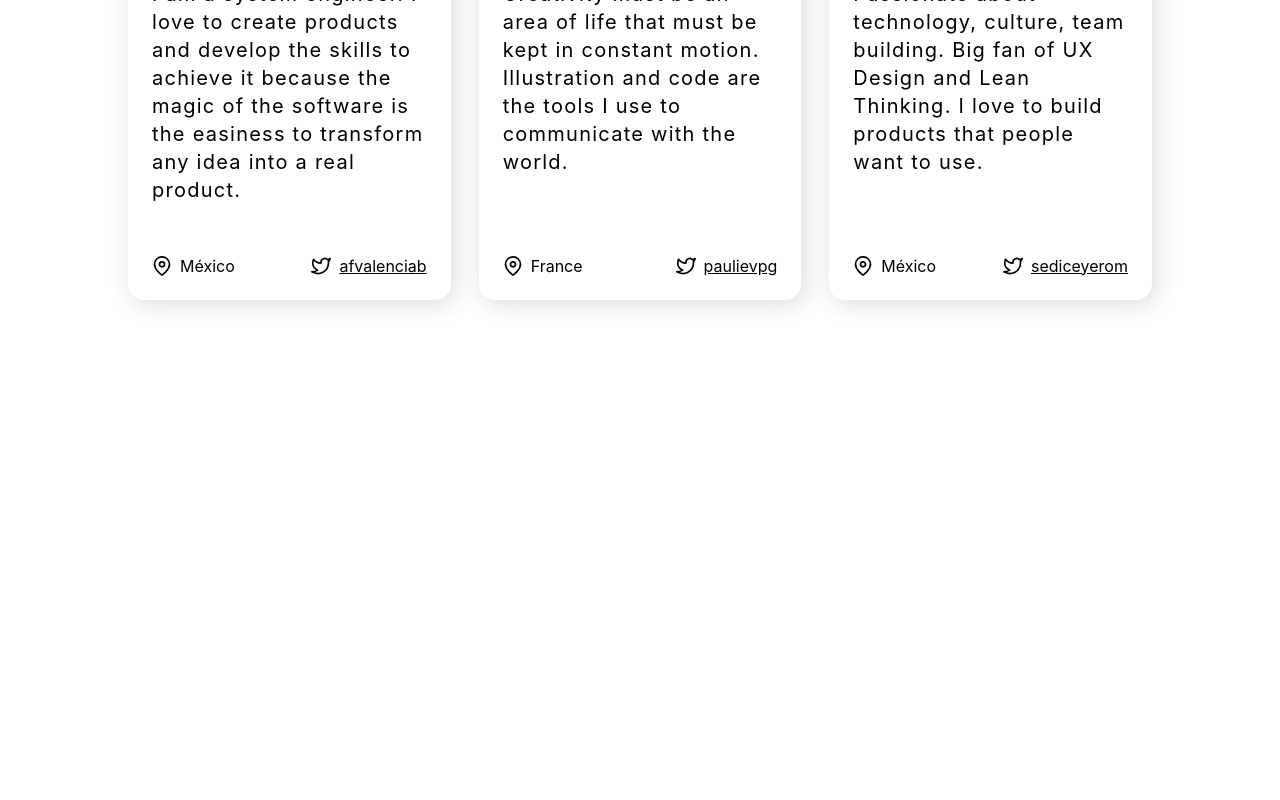
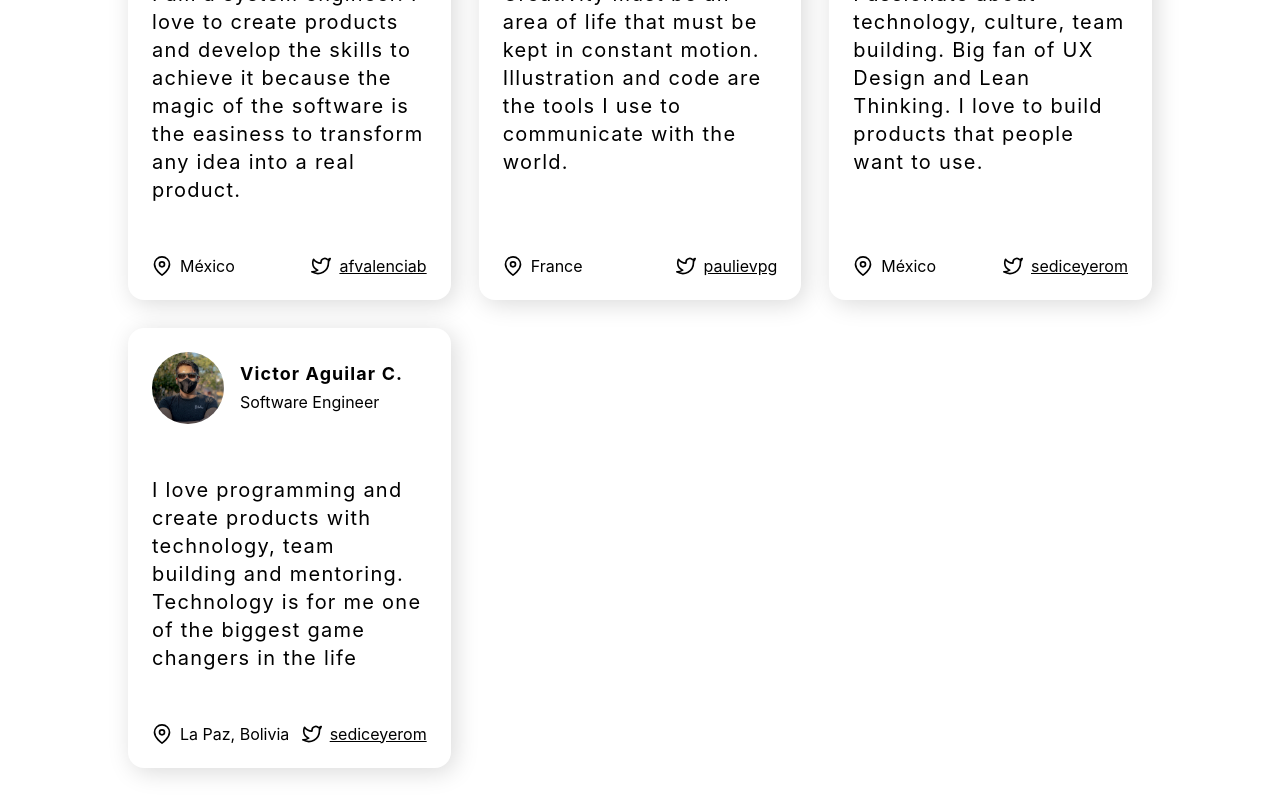
Before and after one commit to react-next-boilerplate/rnb-site, a Next.js app: page /events/student-developer/Speakers in a window 1280 px wide. Shown: the part 339-1139 px from the top of the page. Before the commit the page ends 800 px from the top, so only its background shows below. Built offline with nearby package versions, Linux system fonts and the light colour scheme; a web font is replaced by a local one.

Commit message:
[add] vic as speaker

```diff
--- a/speakers-manifest.js
+++ b/speakers-manifest.js
@@ -55,7 +55,18 @@ const jerolan = {
   twitter: 'sediceyerom',
 };
 
-export const mapping = { afvalenciab, paulinagavilan, jerolan };
+const vic = {
+  name: 'Victor Aguilar C.',
+  place: 'La Paz, Bolivia',
+  role: 'Software Engineer',
+  workplace: 'Parrot Software',
+  resume:
+    'I love programming and create products with technology, team building and mentoring. Technology is for me one of the biggest game changers in the life',
+  src: '/static/images/speakers/vic.jpg',
+  twitter: 'sediceyerom',
+};
+
+export const mapping = { afvalenciab, paulinagavilan, jerolan, vic };
 
 const speakers = Object.values(mapping);
 
```
Also changed, not shown: public/static/images/speakers/vic.jpg (added).
